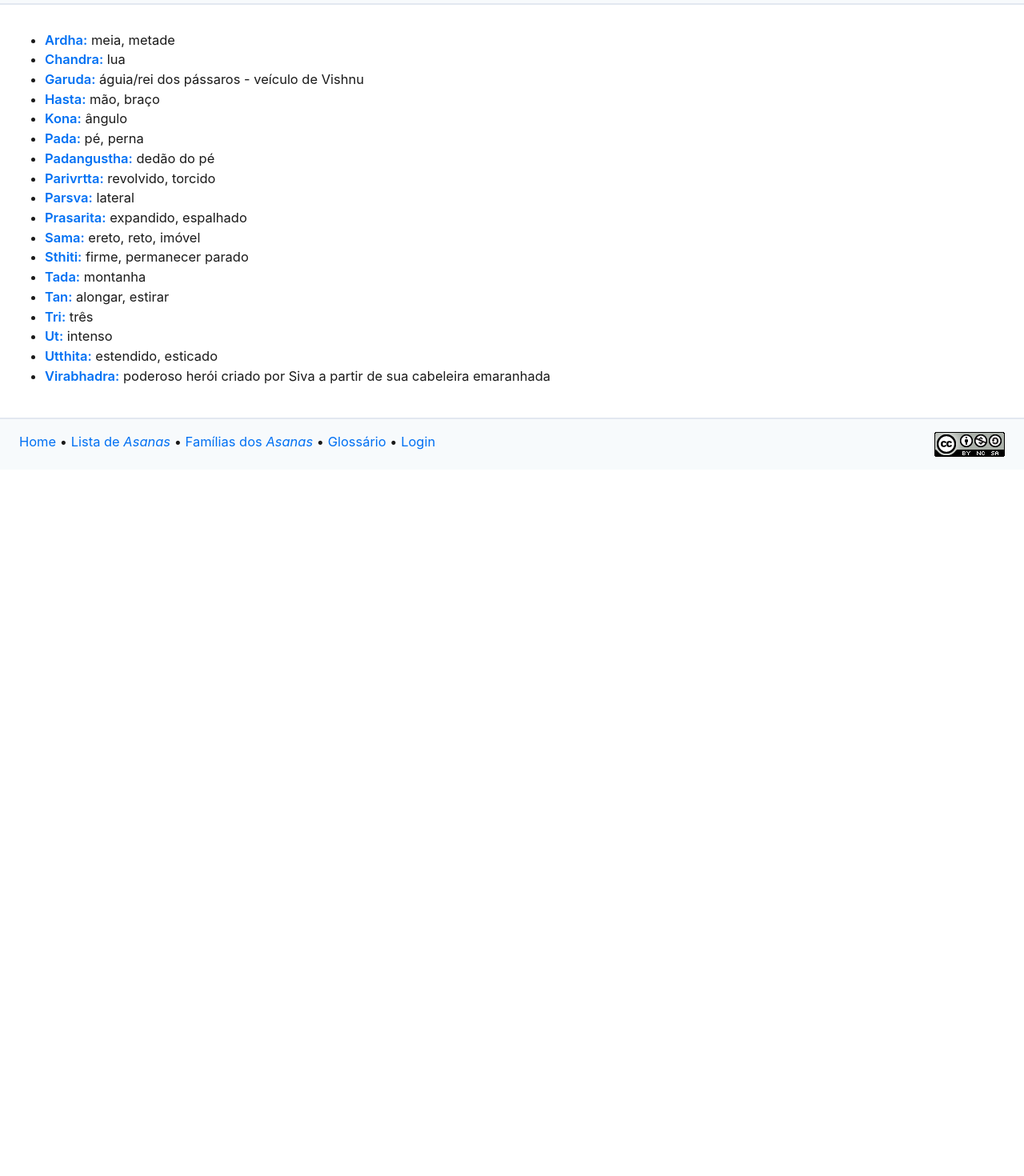
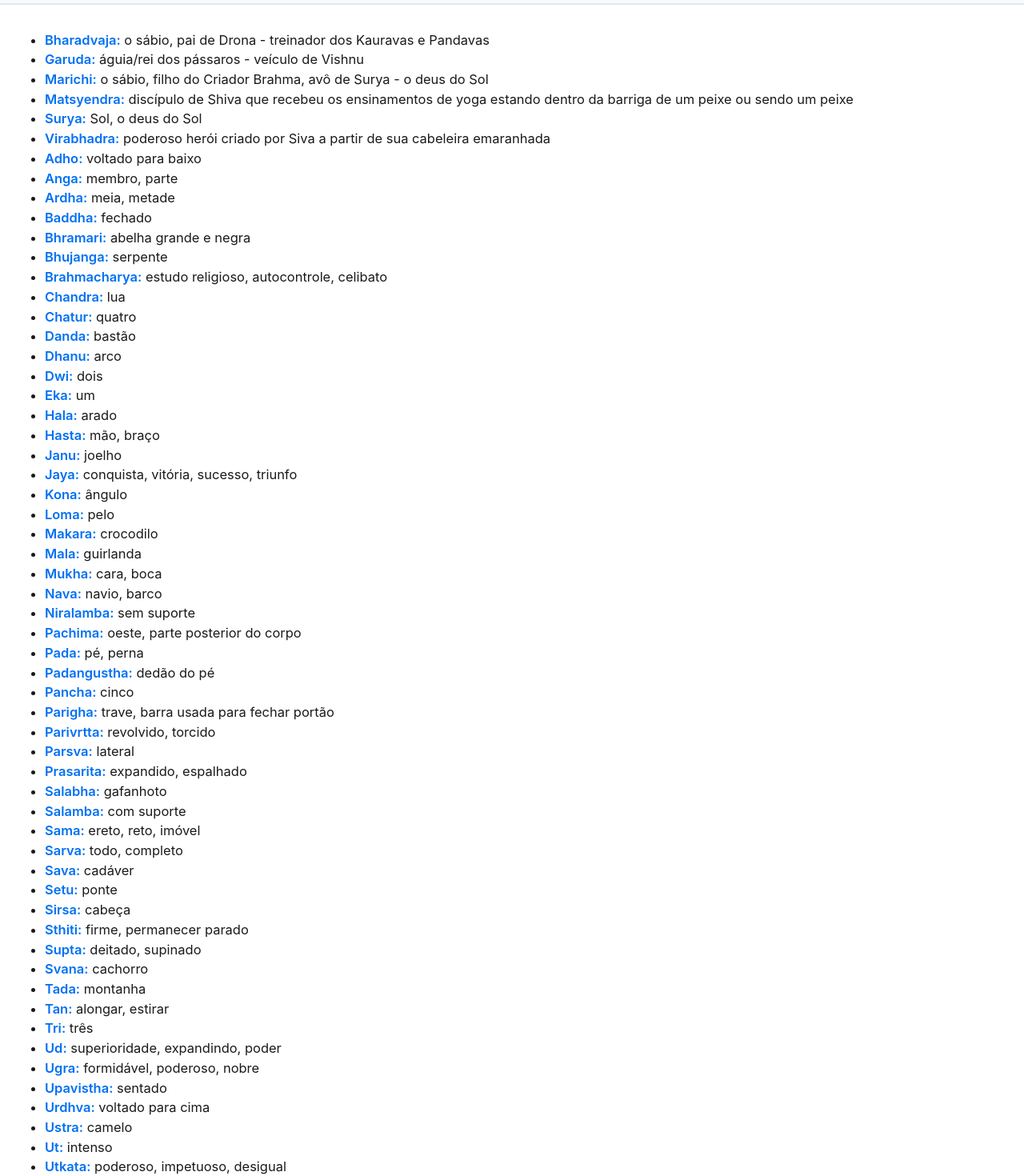
Before and after one commit to gustavoguichard/lightonyoga, a Next.js app: page /glossario in a window 1280 px wide. Shown: the part 140-1610 px from the top of the page at 80% size. Before the commit the page ends 800 px from the top, so only its background shows below. Built offline with nearby package versions, Linux system fonts and the light colour scheme; a web font is replaced by a local one; what tailwindcss-aspect-ratio, tailwindcss-responsive-embed would draw is missing.

Commit message:
Glossary

```diff
--- a/data/families.js
+++ b/data/families.js
@@ -57,7 +57,7 @@ export default [
     id: 10,
     name: 'Savasana',
     slug: 'savasana',
-    meaning: '--',
+    meaning: 'Postura do cadáver',
   },
   {
     id: 11,
--- a/data/glossary.js
+++ b/data/glossary.js
@@ -1,6 +1,10 @@
 export default [
   { id: 1, word: 'utthita', translation: 'estendido, esticado' },
+  { id: 22, word: 'eka', translation: 'um' },
+  { id: 23, word: 'dwi', translation: 'dois' },
   { id: 2, word: 'tri', translation: 'três' },
+  { id: 50, word: 'chatur', translation: 'quatro' },
+  { id: 51, word: 'pancha', translation: 'cinco' },
   { id: 3, word: 'kona', translation: 'ângulo' },
   { id: 4, word: 'parsva', translation: 'lateral' },
   { id: 5, word: 'tada', translation: 'montanha' },
@@ -12,22 +16,84 @@ export default [
   },
   { id: 8, word: 'hasta', translation: 'mão, braço' },
   { id: 9, word: 'pada', translation: 'pé, perna' },
+  { id: 9, word: 'danda', translation: 'bastão' },
   { id: 11, word: 'ardha', translation: 'meia, metade' },
   { id: 12, word: 'chandra', translation: 'lua' },
   { id: 13, word: 'parivrtta', translation: 'revolvido, torcido' },
   { id: 14, word: 'ut', translation: 'intenso' },
   { id: 15, word: 'tan', translation: 'alongar, estirar' },
   { id: 16, word: 'prasarita', translation: 'expandido, espalhado' },
+  { id: 24, word: 'viparita', translation: 'invertido' },
   { id: 17, word: 'padangustha', translation: 'dedão do pé' },
+  { id: 19, word: 'sava', translation: 'cadáver' },
+  { id: 20, word: 'urdhva', translation: 'voltado para cima' },
+  { id: 21, word: 'dhanu', translation: 'arco' },
   {
     id: 18,
-    word: 'garuda',
+    word: 'Garuda',
     translation: 'águia/rei dos pássaros - veículo de Vishnu',
   },
   {
     id: 10,
-    word: 'virabhadra',
+    word: 'Virabhadra',
     translation:
       'poderoso herói criado por Siva a partir de sua cabeleira emaranhada',
   },
+  {
+    id: 25,
+    word: 'Matsyendra',
+    translation:
+      'discípulo de Shiva que recebeu os ensinamentos de yoga estando dentro da barriga de um peixe ou sendo um peixe',
+  },
+  {
+    id: 26,
+    word: 'Marichi',
+    translation:
+      'o sábio, filho do Criador Brahma, avô de Surya - o deus do Sol',
+  },
+  { id: 27, word: 'Surya', translation: 'Sol, o deus do Sol' },
+  { id: 28, word: 'mala', translation: 'guirlanda' },
+  {
+    id: 29,
+    word: 'Bharadvaja',
+    translation: 'o sábio, pai de Drona - treinador dos Kauravas e Pandavas',
+  },
+  { id: 30, word: 'upavistha', translation: 'sentado' },
+  { id: 31, word: 'baddha', translation: 'fechado' },
+  { id: 32, word: 'supta', translation: 'deitado, supinado' },
+  { id: 33, word: 'pachima', translation: 'oeste, parte posterior do corpo' },
+  { id: 34, word: 'ugra', translation: 'formidável, poderoso, nobre' },
+  {
+    id: 35,
+    word: 'brahmacharya',
+    translation: 'estudo religioso, autocontrole, celibato',
+  },
+  { id: 36, word: 'janu', translation: 'joelho' },
+  { id: 37, word: 'sirsa', translation: 'cabeça' },
+  { id: 38, word: 'setu', translation: 'ponte' },
+  { id: 39, word: 'sarva', translation: 'todo, completo' },
+  { id: 40, word: 'anga', translation: 'membro, parte' },
+  { id: 41, word: 'hala', translation: 'arado' },
+  { id: 42, word: 'salamba', translation: 'com suporte' },
+  { id: 43, word: 'niralamba', translation: 'sem suporte' },
+  { id: 44, word: 'nava', translation: 'navio, barco' },
+  { id: 45, word: 'ustra', translation: 'camelo' },
+  { id: 46, word: 'adho', translation: 'voltado para baixo' },
+  { id: 47, word: 'mukha', translation: 'cara, boca' },
+  { id: 48, word: 'svana', translation: 'cachorro' },
+  { id: 49, word: 'bhujanga', translation: 'serpente' },
+  { id: 52, word: 'makara', translation: 'crocodilo' },
+  { id: 53, word: 'salabha', translation: 'gafanhoto' },
+  { id: 54, word: 'vira', translation: 'herói, guerreiro, campeão' },
+  {
+    id: 55,
+    word: 'parigha',
+    translation: 'trave, barra usada para fechar portão',
+  },
+  { id: 56, word: 'utkata', translation: 'poderoso, impetuoso, desigual' },
+  { id: 57, word: 'ud', translation: 'superioridade, expandindo, poder' },
+  { id: 58, word: 'jaya', translation: 'conquista, vitória, sucesso, triunfo' },
+  { id: 59, word: 'vi', translation: 'prefixo de negação' },
+  { id: 60, word: 'loma', translation: 'pelo' },
+  { id: 61, word: 'bhramari', translation: 'abelha grande e negra' },
 ]
```
